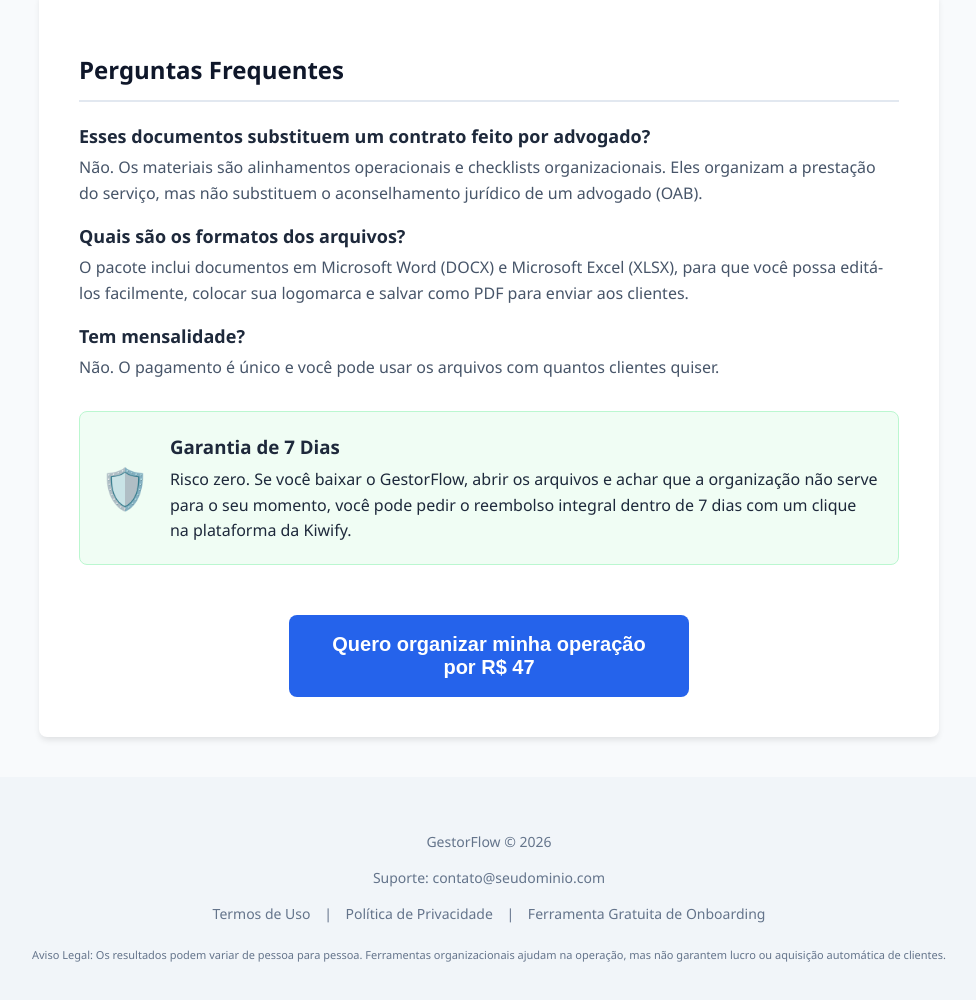
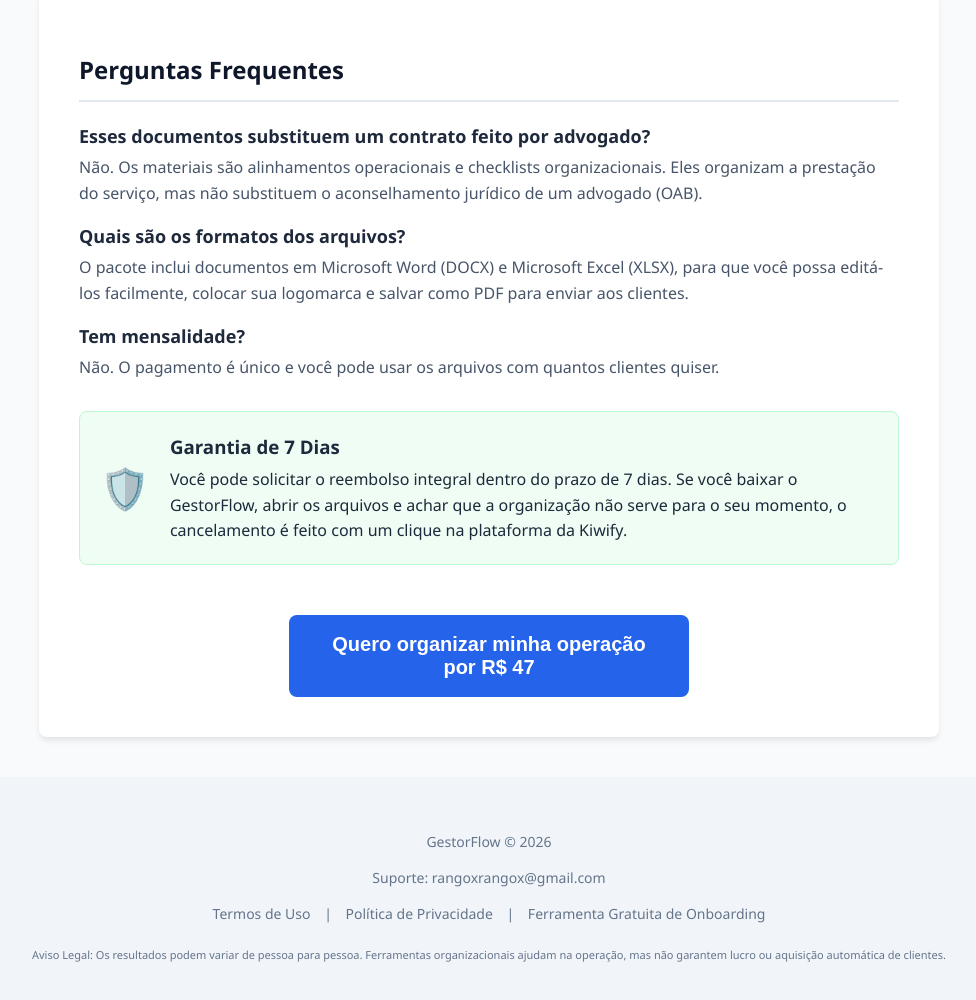
Before and after one commit to rangoxrangox-cpu/gestorflow, a plain HTML site: page index.html in a window 1280 px wide. Shown: the part 2629-3629 px from the top of the page, without its empty margins (151-1127 px from the left). Drawn offline with Linux system fonts and the light colour scheme.

Commit message:
Add files via upload

```diff
--- a/index.html
+++ b/index.html
@@ -124,7 +124,7 @@
                 <div class="guarantee-icon">🛡️</div>
                 <div>
                     <h3 style="margin: 0 0 5px 0;">Garantia de 7 Dias</h3>
-                    <p style="margin: 0;">Risco zero. Se você baixar o GestorFlow, abrir os arquivos e achar que a organização não serve para o seu momento, você pode pedir o reembolso integral dentro de 7 dias com um clique na plataforma da Kiwify.</p>
+                    <p style="margin: 0;">Você pode solicitar o reembolso integral dentro do prazo de 7 dias. Se você baixar o GestorFlow, abrir os arquivos e achar que a organização não serve para o seu momento, o cancelamento é feito com um clique na plataforma da Kiwify.</p>
                 </div>
             </div>
 
@@ -136,7 +136,7 @@
 
     <div class="footer">
         <p>GestorFlow &copy; 2026</p>
-        <p>Suporte: contato@seudominio.com</p>
+        <p>Suporte: rangoxrangox@gmail.com</p>
         <p>
             <a href="termos.html">Termos de Uso</a> |
             <a href="privacidade.html">Política de Privacidade</a> |
```
